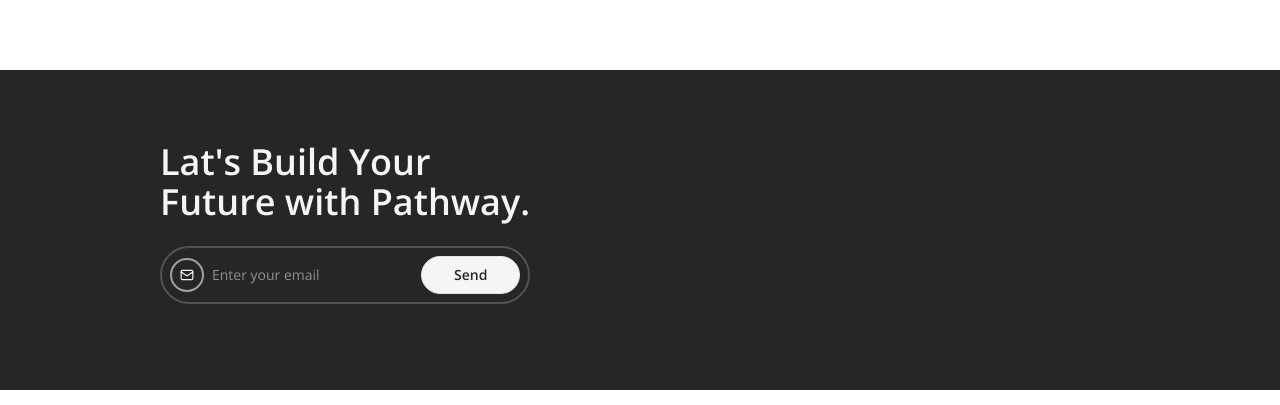
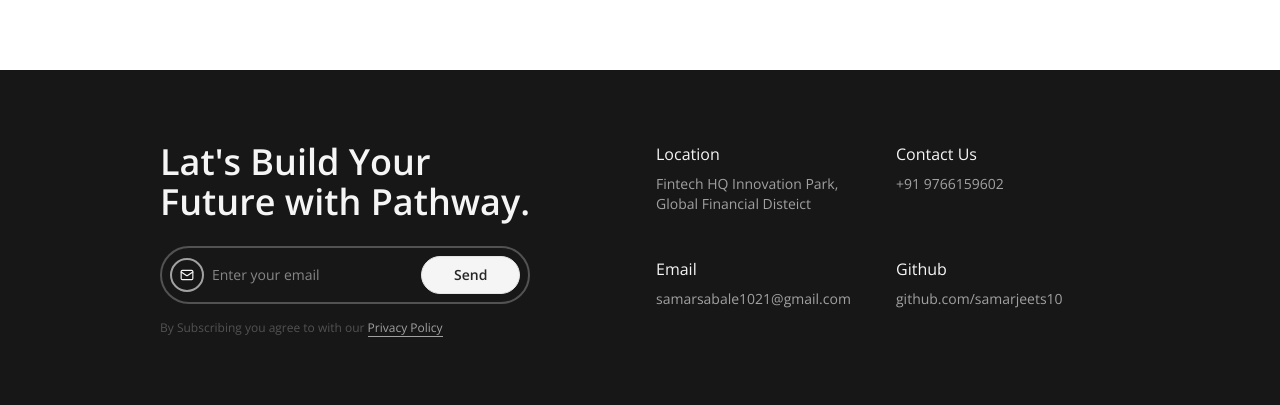
Before and after one commit to samarjeets10/pathway-career-intelligence, a React (Vite) app in the folder client/: page / in a window 1280 px wide. Shown: the part 2064-2469 px from the top of the page. Built offline with nearby package versions, Linux system fonts and the light colour scheme; no server answers.

Commit message:
feat: update Footer component styling and layout; add contact information and privacy policy agreement.

```diff
--- a/client/src/components/Footer.jsx
+++ b/client/src/components/Footer.jsx
@@ -3,8 +3,8 @@
 
 function Footer() {
   return (
-    <div className='w-full py-6 min-h-80 mt-12 bg-neutral-800 text-neutral-100'>
-        <div className='py-12 px-4 sm:px-12 lg:px-24 xl:px-40 flex flex-col lg:flex-row justify-between gap-4'>
+    <div className='w-full py-6 min-h-80 mt-12 bg-neutral-900 text-neutral-100'>
+        <div className='py-12 px-4 sm:px-12 lg:px-24 xl:px-40 flex flex-col lg:flex-row justify-between gap-8'>
           <div className='w-full lg:w-1/2 flex flex-col gap-4'>
             <h1 className='text-4xl font-semibold max-w-sm'>Lat's Build Your Future with Pathway.</h1>
 
@@ -16,10 +16,29 @@
 
               <button className='text-sm font-semibold bg-neutral-100 text-neutral-800 px-8 py-2 border rounded-full cursor-pointer active:bg-neutral-800 active:text-neutral-100 active:border active:border-neutral-400'>Send</button>
             </div>
+            <p className='text-xs text-neutral-600'>By Subscribing you agree to with our <span className='text-neutral-400 border-b-1 border-neutral-400 cursor-pointer'>Privacy Policy</span></p>
           </div>
 
-          <div className='w-full lg:w-1/2'>
+          <div className='w-full lg:w-1/2 grid gap-4 gird-cols-1 sm:grid-cols-2'>
+            <div className='flex flex-col gap-2'>
+              <h4 className='text-md text-neutral-100'>Location</h4>
+              <p className='text-sm text-neutral-400 max-w-2xs'>Fintech HQ Innovation Park, Global Financial Disteict</p>
+            </div>
 
+            <div className='flex flex-col gap-2'>
+              <h4 className='text-md text-neutral-100'>Contact Us</h4>
+              <p className='text-sm text-neutral-400 w-2xs'>+91 9766159602</p>
+            </div>
+
+            <div className='flex flex-col gap-2'>
+              <h4 className='text-md text-neutral-100'>Email</h4>
+              <p className='text-sm text-neutral-400 w-2xs'>samarsabale1021@gmail.com</p>
+            </div>
+
+            <div className='flex flex-col gap-2'>
+              <h4 className='text-md text-neutral-100'>Github</h4>
+              <p className='text-sm text-neutral-400 w-2xs'>github.com/samarjeets10</p>
+            </div>
           </div>
         </div>
     </div>
```
